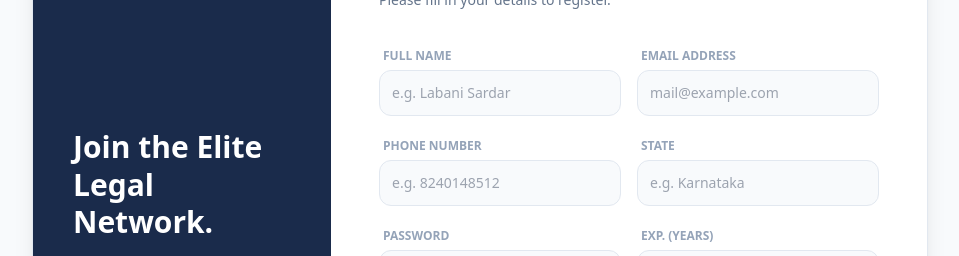
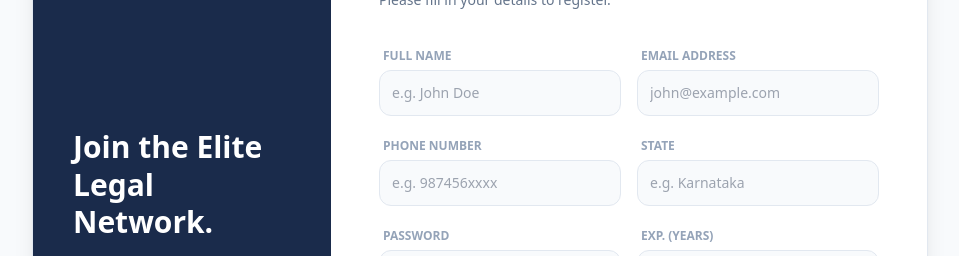
Before and after one commit to titas2003/maccloudrain-web, a React (Create React App) app: page /register in a window 1280 px wide. Shown: the part 182-438 px from the top of the page, without its empty margins (160-1119 px from the left). Built offline with nearby package versions, Linux system fonts and the light colour scheme; no server answers.

Commit message:
Updated signup placeholder

```diff
--- a/src/pages/Register.jsx
+++ b/src/pages/Register.jsx
@@ -105,7 +105,7 @@ export default function Register() {
               <div className="space-y-1">
                 <label className="text-xs font-bold text-slate-400 uppercase ml-1">Full Name</label>
                 <input
-                  type="text" placeholder="e.g. Labani Sardar" required
+                  type="text" placeholder="e.g. John Doe" required
                   className="w-full p-3 bg-slate-50 border border-slate-200 rounded-xl text-sm focus:ring-2 focus:ring-[#1a2b4b] outline-none"
                   value={formData.name}
                   onChange={(e) => setFormData({ ...formData, name: e.target.value })}
@@ -114,7 +114,7 @@ export default function Register() {
               <div className="space-y-1">
                 <label className="text-xs font-bold text-slate-400 uppercase ml-1">Email Address</label>
                 <input
-                  type="email" placeholder="mail@example.com" required
+                  type="email" placeholder="john@example.com" required
                   className="w-full p-3 bg-slate-50 border border-slate-200 rounded-xl text-sm focus:ring-2 focus:ring-[#1a2b4b] outline-none"
                   value={formData.email}
                   onChange={(e) => setFormData({ ...formData, email: e.target.value })}
@@ -127,7 +127,7 @@ export default function Register() {
               <div className="space-y-1">
                 <label className="text-xs font-bold text-slate-400 uppercase ml-1">Phone Number</label>
                 <input
-                  type="tel" placeholder="e.g. 8240148512" required
+                  type="tel" placeholder="e.g. 987456xxxx" required
                   className="w-full p-3 bg-slate-50 border border-slate-200 rounded-xl text-sm focus:ring-2 focus:ring-[#1a2b4b] outline-none"
                   value={formData.phone}
                   onChange={(e) => setFormData({ ...formData, phone: e.target.value })}
```
